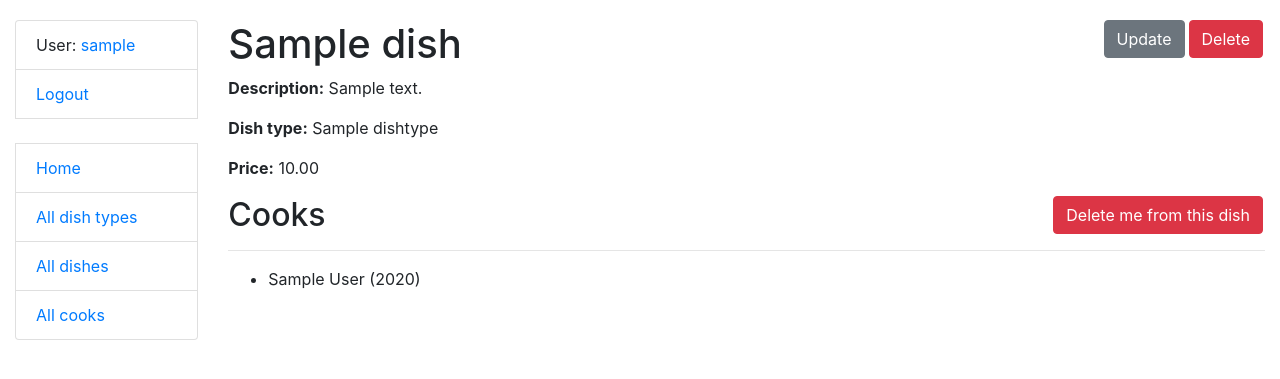
After one commit to bwaah1/restaurant-service, a Django app: page /dishes/1/ in a window 1280 px wide. The commit adds this page. Shown: the top 379 px of the page. Run offline with Django 5.2, Linux system fonts and the light colour scheme; a user stored in the database is signed in; tables that the repository leaves empty hold one stand-in row (values such as "Sample post").

Commit message:
Create Dish views and templates, fix logout

```diff
--- a/restaurant/models.py
+++ b/restaurant/models.py
@@ -40,3 +40,6 @@ class Dish(models.Model):
 
     def __str__(self) -> str:
         return self.name
+
+    def get_absolute_url(self) -> str:
+        return reverse("restaurant:dish-detail", kwargs={"pk": self.pk})
--- a/restaurant/urls.py
+++ b/restaurant/urls.py
@@ -10,7 +10,12 @@ from .views import (
     DishTypeCreateView,
     DishTypeUpdateView,
     DishTypeDeleteView,
-    DishListView
+    DishListView,
+    DishDetailView,
+    toggle_assign_to_dish,
+    DishCreateView,
+    DishUpdateView,
+    DishDeleteView,
 )
 
 urlpatterns = [
@@ -65,26 +70,31 @@ urlpatterns = [
         DishListView.as_view(),
         name="dish-list",
     ),
-    # path(
-    #     "dishes/<int:pk>/",
-    #     DishDetailView.as_view(),
-    #     name="dish-detail",
-    # ),
-    # path(
-    #     "dishes/create/",
-    #     DishCreateView.as_view(),
-    #     name="dish-create",
-    # ),
-    # path(
-    #     "dishes/<int:pk>/update/",
-    #     DishUpdateView.as_view(),
-    #     name="dish-update",
-    # ),
-    # path(
-    #     "dish/<int:pk>/delete/",
-    #     DishDeleteView.as_view(),
-    #     name="dish-delete",
-    # ),
+    path(
+        "dishes/<int:pk>/",
+        DishDetailView.as_view(),
+        name="dish-detail",
+    ),
+    path(
+        "dishes/<int:pk>/toggle-assign/",
+        toggle_assign_to_dish,
+        name="toggle-dish-assign",
+    ),
+    path(
+        "dishes/create/",
+        DishCreateView.as_view(),
+        name="dish-create",
+    ),
+    path(
+        "dishes/<int:pk>/update/",
+        DishUpdateView.as_view(),
+        name="dish-update",
+    ),
+    path(
+        "dish/<int:pk>/delete/",
+        DishDeleteView.as_view(),
+        name="dish-delete",
+    ),
 ]
 
 app_name = "restaurant"
--- a/restaurant/views.py
+++ b/restaurant/views.py
@@ -1,12 +1,18 @@
 from django.contrib.auth.decorators import login_required
 from django.contrib.auth.mixins import LoginRequiredMixin
 from django.db.models import QuerySet
-from django.http import HttpRequest, HttpResponse
+from django.http import HttpRequest, HttpResponse, HttpResponseRedirect
 from django.shortcuts import render
-from django.urls import reverse_lazy
+from django.urls import reverse_lazy, reverse
 from django.views import generic
 
-from restaurant.forms import CookModelSearchForm, CookCreationForm, DishTypeModelSearchForm, DishModelSearchForm
+from restaurant.forms import (
+    CookModelSearchForm,
+    CookCreationForm,
+    DishTypeModelSearchForm,
+    DishModelSearchForm,
+    DishCreationForm
+)
 from restaurant.models import DishType, Dish, Cook
 
 
@@ -121,7 +127,7 @@ class DishTypeDeleteView(LoginRequiredMixin, generic.DeleteView):
 
 class DishListView(LoginRequiredMixin, generic.ListView):
     model = Dish
-    queryset = Dish.objects.all()
+    queryset = Dish.objects.select_related("dish_type")
 
     def get_context_data(self, *, object_list=None, **kwargs) -> QuerySet:
         context = super(DishListView, self).get_context_data(**kwargs)
@@ -132,7 +138,7 @@ class DishListView(LoginRequiredMixin, generic.ListView):
         return context
 
     def get_queryset(self) -> QuerySet:
-        queryset = Dish.objects.all()
+        queryset = Dish.objects.select_related("dish_type")
 
         name = self.request.GET.get("name")
 
@@ -140,3 +146,37 @@ class DishListView(LoginRequiredMixin, generic.ListView):
             return queryset.filter(name__icontains=name)
 
         return queryset
+
+
+class DishDetailView(LoginRequiredMixin, generic.DetailView):
+    model = Dish
+
+
+@login_required
+def toggle_assign_to_dish(request, pk) -> HttpResponse:
+    cook = Cook.objects.get(id=request.user.id)
+    if (
+            Dish.objects.get(id=pk) in cook.dishes.all()
+    ):
+        cook.dishes.remove(pk)
+    else:
+        cook.dishes.add(pk)
+    return HttpResponseRedirect(reverse_lazy("restaurant:dish-detail", args=[pk]))
+
+
+class DishCreateView(LoginRequiredMixin, generic.CreateView):
+    model = Dish
+    form_class = DishCreationForm
+
+
+class DishUpdateView(LoginRequiredMixin, generic.UpdateView):
+    model = Dish
+    form_class = DishCreationForm
+
+    def get_success_url(self) -> str:
+        return reverse("restaurant:dish-detail", kwargs={"pk": self.object.pk})
+
+
+class DishDeleteView(LoginRequiredMixin, generic.DeleteView):
+    model = Dish
+    success_url = reverse_lazy("restaurant:dish-list")
--- a/templates/includes/sidebar.html
+++ b/templates/includes/sidebar.html
@@ -1,15 +1,20 @@
 <ul class="sidebar-nav list-group">
   {% if user.is_authenticated %}
     <li class="list-group-item">User: <a href="{{ user.get_absolute_url }}">{{ user.get_username }}</a></li>
-    <li class="list-group-item"><a href="{% url 'logout'%}?next={{request.path}}">Logout</a></li>
+    <li class="list-group-item">
+      <a href="#" onclick="document.getElementById('logout-form').submit();">Logout</a>
+      <form id="logout-form" action="{% url 'logout' %}" method="post" style="display: none;">
+        {% csrf_token %}
+      </form>
+    </li>
   {% else %}
-    <li class="list-group-item"><a href="{% url 'login'%}?next={{request.path}}">Login</a></li>
+    <li class="list-group-item"><a href="{% url 'login' %}?next={{ request.path }}">Login</a></li>
   {% endif %}
 
   <br>
 
   <li class="list-group-item"><a href="{% url "restaurant:index" %}">Home</a></li>
   <li class="list-group-item"><a href="{% url "restaurant:dish-type-list" %}">All dish types</a></li>
-  <li class="list-group-item"><a href="{% url "restaurant:index" %}">All dishes</a></li>
+  <li class="list-group-item"><a href="{% url "restaurant:dish-list" %}">All dishes</a></li>
   <li class="list-group-item"><a href="{% url "restaurant:cook-list" %}">All cooks</a></li>
 </ul>
--- /dev/null
+++ b/templates/restaurant/dish_detail.html
@@ -0,0 +1,37 @@
+{% extends "base.html" %}
+
+{% block content %}
+  <h1>
+    {{ dish.name }}
+    <a href="{% url 'restaurant:dish-delete' pk=dish.id %}" class="btn btn-danger link-to-page">
+      Delete
+    </a>
+
+    <a href="{% url 'restaurant:dish-update' pk=dish.id %}" class="btn btn-secondary link-to-page">
+      Update
+    </a>
+  </h1>
+  <p><b>Description:</b> {{ dish.description }}</p>
+  <p><b>Dish type:</b> {{ dish.dish_type }}</p>
+  <p><b>Price:</b> {{ dish.price }}</p>
+  <h2>
+    Cooks
+
+    {% if dish in user.dishes.all %}
+      <a href="{% url 'restaurant:toggle-dish-assign' pk=dish.id %}" class="btn btn-danger link-to-page">
+        Delete me from this dish
+      </a>
+    {% else %}
+      <a href="{% url 'restaurant:toggle-dish-assign' pk=dish.id %}" class="btn btn-success link-to-page">
+        Assign me to this dish
+      </a>
+    {% endif %}
+
+  </h2>
+  <hr>
+  <ul>
+    {% for cook in dish.cooks.all %}
+      <li>{{ cook.first_name }} {{ cook.last_name }} ({{ cook.years_of_experience }})</li>
+    {% endfor %}
+  </ul>
+{% endblock %}
```
Also changed, not shown: restaurant/forms.py (+13 -0 lines), templates/restaurant/dish_confirm_delete.html (added, +10 -0 lines), templates/restaurant/dish_form.html (added, +12 -0 lines), templates/restaurant/dish_list.html (+14 -5 lines).
